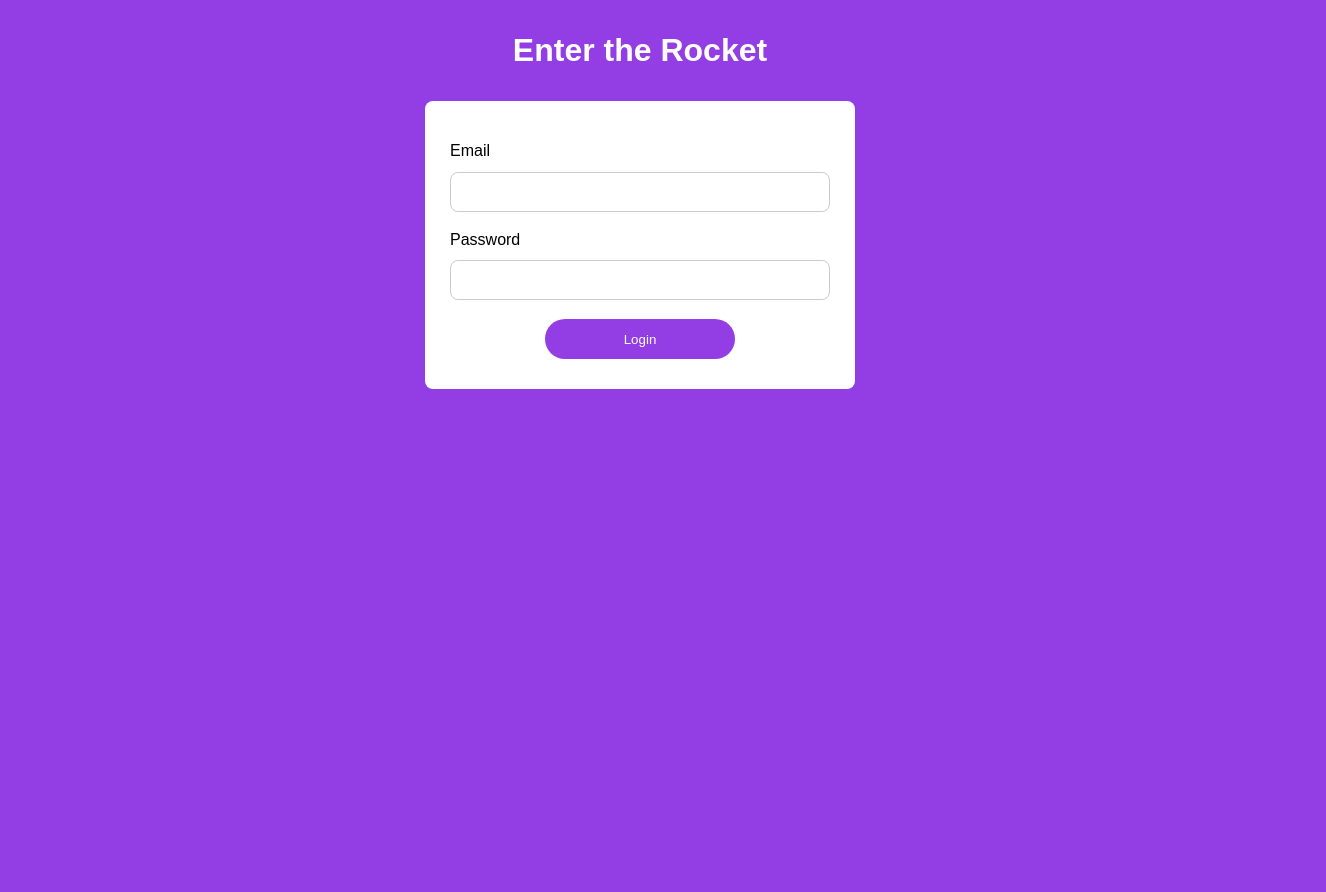
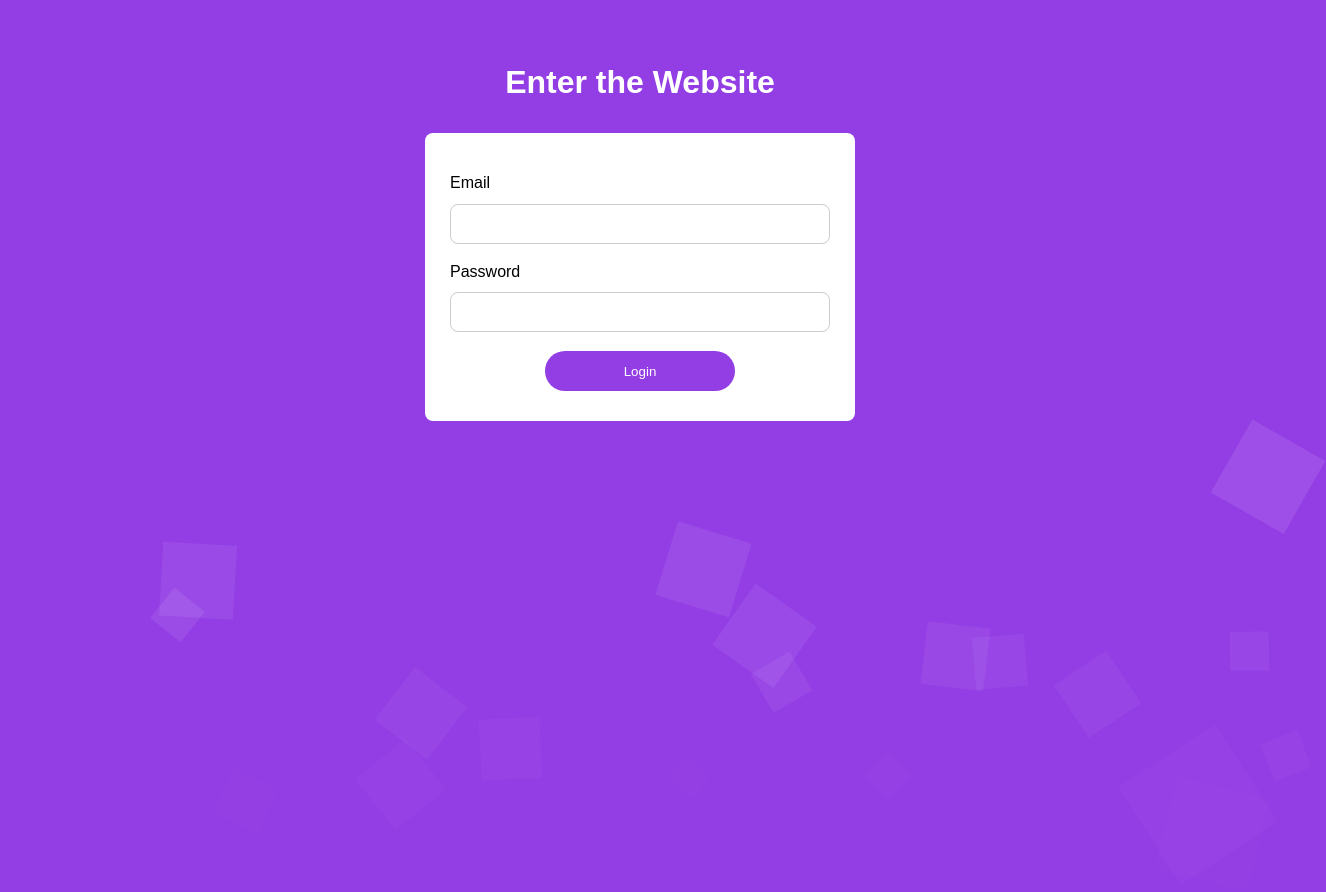
Before and after one commit to Gustavo-Victor/animated-form, a plain HTML site: page index.html in a window 1280 px wide. Shown: the whole page, 1326 px wide, since content can reach past the window. Before the commit the page ends 800 px from the top, so only its background shows below. Drawn offline with Linux system fonts and the light colour scheme.

Commit message:
Add dynamic squares

```diff
--- a/index.html
+++ b/index.html
@@ -12,7 +12,10 @@
         <script src="./script.js" defer></script>
     </head>
     <body>
-        <h1>Enter the Rocket</h1>
+        <!--main title-->
+        <h1>Enter the Website</h1>
+
+        <!--form-->
         <form id="login-form" action="">
             <div class="group">
                 <label for="email">Email</label>
@@ -26,5 +29,9 @@
 
             <button id="submit" form="login-form" type="submit">Login</button>
         </form>
+
+        <!--list of squares-->
+        <ul class="squares">
+        </ul>
     </body>
 </html>
--- a/script.js
+++ b/script.js
@@ -5,7 +5,7 @@ const page_body = window.document.body
 button_submit.addEventListener('click', (event) => {
     event.preventDefault();
 
-    //validate fields
+    //validate form fields
     const form_fields = [...window.document.querySelectorAll('#login-form input')];
     form_fields.forEach(field => {
         if(field.value === ''){
@@ -29,15 +29,44 @@ button_submit.addEventListener('click', (event) => {
     }
 });
 
+/*when the 'down' animation starts, the body will have hidden overflow*/
 page_body.addEventListener('animationstart', (event) =>{
     if(event.animationName === 'down'){
         page_body.style.overflow = 'hidden';
     }
 });
 
+/*when the 'down' animation ends, the body will have none overflow and form will have display = 'none'*/
 main_form.addEventListener('animationend', (event) => {
     if(event.animationName === 'down'){
         main_form.style.display = 'none';
         page_body.style.overflow = 'none';
     }
 });
+
+/*background squares*/
+const ulSquares = window.document.querySelector('.squares');
+
+/*loop repeat to make the animation 'up' dynamic*/
+for (let i = 0; i < 21; i++) {
+    const li = document.createElement('li');
+
+    //random function
+    const randomFunction = (min, max) => Math.random() * (max - min) + min;
+
+    //dynamic settings
+    let size = Math.floor(randomFunction(10, 120));
+    let position = randomFunction(1, 99);
+    let delay = randomFunction(5, 0.1);
+    let duration = randomFunction(24, 12);
+
+    li.style.width = `${size}px`;
+    li.style.height = `${size}px`;
+    li.style.bottom = `-${size}px`;
+    li.style.left = `${position}%`;
+    li.style.animationDelay = `${delay}s`;
+    li.style.animationDuration = `${duration}s`;
+    li.style.animationTimingFunction = `cubic-bezier(${Math.random()}, ${Math.random()}, ${Math.random()}, ${Math.random()})`;
+
+    ulSquares.appendChild(li);
+}
--- a/style.css
+++ b/style.css
@@ -9,13 +9,14 @@
 body{
     background-color: rgb(147, 61, 228);
     font-family: Arial, Helvetica, sans-serif;
+    overflow: hidden;
 }
 
 /*title*/
 h1{
     color: white;
     text-align: center;
-    margin: 2rem 0;
+    margin: 5% 0 2rem 0;
 }
 
 /*form*/
@@ -28,6 +29,7 @@ h1{
     border-radius: 8px;
     animation: fade 1s forwards;
     overflow: hidden;
+    z-index: 999;
 }
 
 /*down effect*/
@@ -63,7 +65,7 @@ h1{
     padding: 5px 10px;
 }
 
-/*animation groups of inputs*/
+/*animate form field groups*/
 #login-form .group:nth-child(1){
     animation: move 0.5s;
 }
@@ -71,7 +73,6 @@ h1{
 #login-form .group:nth-child(2){
     animation: move 0.4s backwards 0.1s;
 }
-
 
 /*button*/
 #login-form button{
@@ -91,7 +92,18 @@ h1{
     background-color: rgb(164, 66, 255);
 }
 
+.squares li{
+    width: 40px;
+    height: 40px;
+    background-color: rgba(255, 255, 255, 0.15);
+    display: block;
+    position: absolute;
+    bottom: -40px;
+    animation: up 2s infinite;
+    animation-direction: alternate;
+}
 
+/*animations using keyframes*/
 @keyframes fade{
     from{
         opacity: 0;
@@ -125,7 +137,7 @@ h1{
 }
 
 @keyframes nono{
-    0%{
+    0%, 100%{
         transform: translateX(0);
     }
 
@@ -136,8 +148,20 @@ h1{
     70%{
         transform: translateX(5%);
     }
+}
 
-    100%{
-        transform: translateX(0);
+@keyframes up{
+    from{
+        opacity: 0;
+        transform: translateY(0);
+    }
+
+    50%{
+        opacity: 1;
+    }
+
+    to{
+        opacity: 0;
+        transform: translateY(-900px) rotate(960deg);
     }
 }
```
